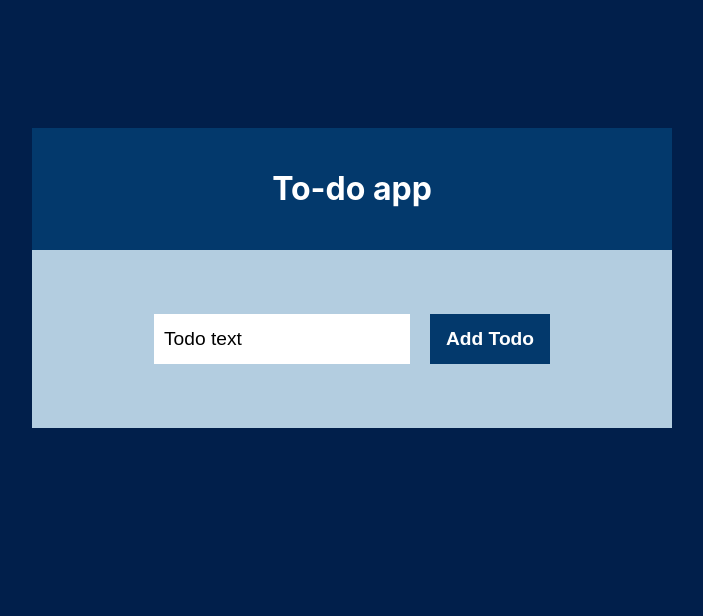
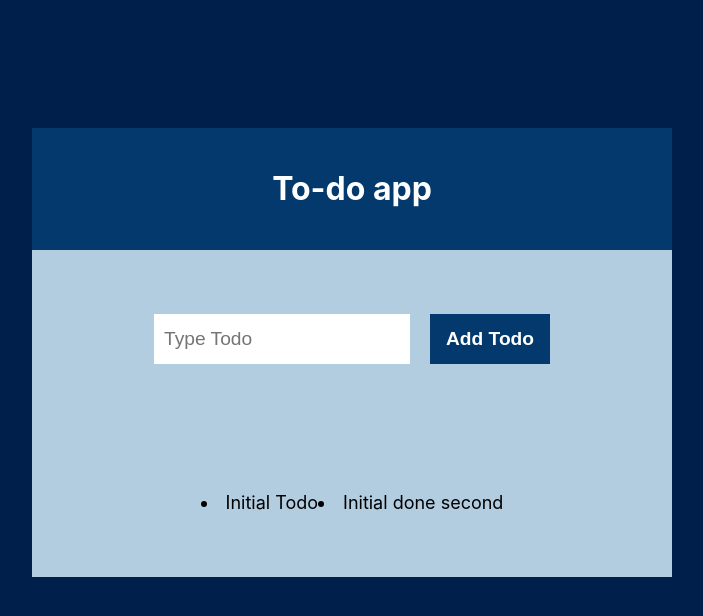
Before and after one commit to JacekGaw/ToDo-with-Firebase, a React (Create React App) app: page / in a window 1280 px wide. Shown: the top 616 px of the page, without its empty margins (288-991 px from the left). Built offline with nearby package versions, Linux system fonts and the light colour scheme.

Commit message:
Add adding to list and rendering list items

```diff
--- a/src/App.jsx
+++ b/src/App.jsx
@@ -1,14 +1,39 @@
-import React from "react";
+import React, { useState } from "react";
 import styles from "./App.module.css";
 import Header from "./components/Header";
 import Form from "./components/Form";
+import List from "./components/List";
 
 const App = () => {
+  const [todoList, setTodoList] = useState([
+    {
+      todoText: "Initial Todo",
+      active: true,
+    },
+    {
+      todoText: "Initial done second",
+      active: false,
+    },
+  ]);
+
+  const handleAddTodo = (inputText) => {
+    setTodoList((prevTodoList) => {
+      return [
+        {
+          todoText: inputText,
+          active: true,
+        },
+        ...prevTodoList,
+      ];
+    });
+  };
+
   return (
     <div className={styles.container}>
       <main className={styles.main_container}>
         <Header />
-        <Form />
+        <Form onAddTodo={handleAddTodo} />
+        <List listOfTodos={todoList} />
       </main>
     </div>
   );
--- /dev/null
+++ b/src/components/ActiveList.jsx
@@ -0,0 +1,12 @@
+import React from 'react';
+
+
+const ActiveList = ({activeTodos}) => {
+    return (
+        activeTodos.map(todoItem =>
+            <li key={todoItem.todoText}>{todoItem.todoText}</li>
+        )
+     );
+}
+
+export default ActiveList;
--- a/src/components/Form.jsx
+++ b/src/components/Form.jsx
@@ -1,11 +1,18 @@
-import React from "react";
+import React, {useState} from "react";
 import styles from "./Form.module.css";
 
-const Form = () => {
+const Form = ({onAddTodo}) => {
+    const [inputText, setInputText] = useState('');
+
+    const handleChange = (e) => {
+        setInputText(e.target.value);
+        console.log(inputText);
+    }
+
   return (
     <div className={styles.container}>
-      <input className={styles.input} type="text" value="Todo text" />
-      <button className={styles.button}>Add Todo</button>
+      <input className={styles.input}  value={inputText} placeholder="Type Todo" onChange={handleChange}/>
+      <button className={styles.button} onClick={() => onAddTodo(inputText)}>Add Todo</button>
     </div>
   );
 };
--- /dev/null
+++ b/src/components/InactiveList.jsx
@@ -0,0 +1,11 @@
+import React from 'react';
+
+const InactiveList = ({inactiveTodos}) => {
+    return (
+        inactiveTodos.map(todoItem =>
+            <li key={todoItem.todoText}>{todoItem.todoText}</li>
+        )
+    );
+}
+
+export default InactiveList;
--- /dev/null
+++ b/src/components/List.jsx
@@ -0,0 +1,18 @@
+import React from "react";
+import styles from "./List.module.css";
+import ActiveList from "./ActiveList";
+import InactiveList from "./InactiveList";
+
+const List = ({ listOfTodos }) => {
+
+  const activeTodosList = listOfTodos.filter((todoItem) => todoItem.active === true);
+  const inactiveTodosList = listOfTodos.filter((todoItem) => todoItem.active === false);
+  return (
+    <section className={styles.list_wrapper}>
+      <ActiveList activeTodos={activeTodosList} />
+      <InactiveList inactiveTodos={inactiveTodosList} />
+    </section>
+  );
+};
+
+export default List;
--- /dev/null
+++ b/src/components/List.module.css
@@ -0,0 +1,7 @@
+.list_wrapper {
+    width: 100%;
+    padding: 10%;
+    display: flex;
+    justify-content: center;
+    background-color: #b3cde0;
+}
```
